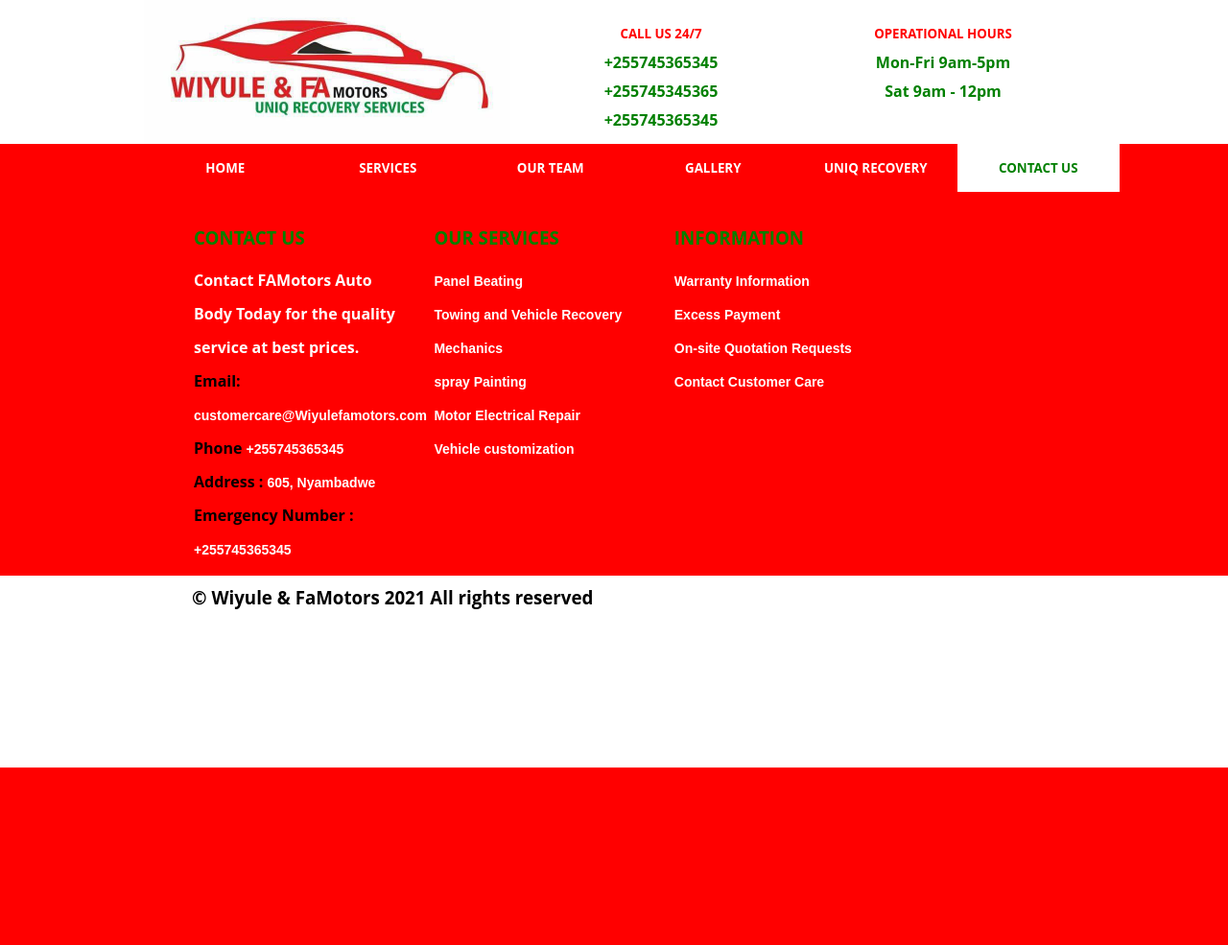
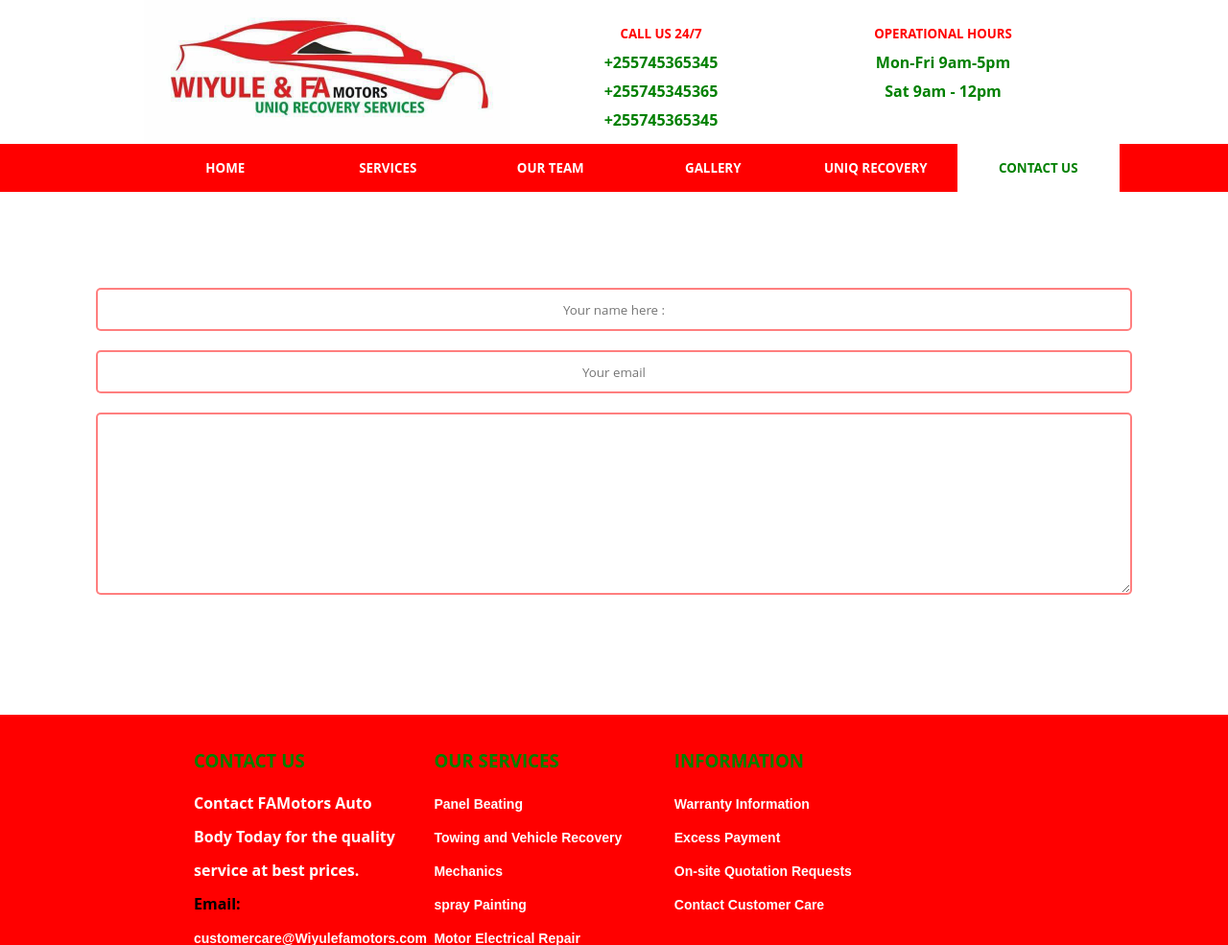
Before and after one commit to collinskoech11/FaMotorsBackend, a Django app: page /Team.html in a window 1280 px wide. Shown: the top 985 px of the page at 96% size. Before the commit the page ends 800 px from the top, so only its background shows below. Run offline with Django 3.2, Linux system fonts and the light colour scheme; some libraries are stand-ins or nearby versions; some web fonts are replaced.

Commit message:
update contact form

```diff
--- a/famotors/famotors/urls.py
+++ b/famotors/famotors/urls.py
@@ -27,6 +27,6 @@ urlpatterns = [
     path('Service.html', views.Contact, name='Service'),
     path('Team.html', views.Contact, name='Team'),
     path('register.html', views.register, name='register'),
-    path('login.html',auth_view.LoginView.as_view(template_name='SignIn.html')),
+    path('login.html',auth_view.LoginView.as_view(template_name='login.html')),
     path('logout.html', auth_view.LogoutView.as_view(template_name='logout.html')),
 ]
--- a/famotors/fasite/templates/Contact.html
+++ b/famotors/fasite/templates/Contact.html
@@ -6,12 +6,42 @@
     <meta charset="UTF-8">
     <meta http-equiv="X-UA-Compatible" content="IE=edge">
     <meta name="viewport" content="width=device-width, initial-scale=1.0">
-    <title>Wiyule & FA Motors</title>
+    <title>Wiyule & FA Motors | Contact Page </title>
     <link rel="stylesheet" href="{% static 'css/style.css' %}">
     <link rel="icon" href="{% static 'img/logo2.png' %}">
     <link rel="preconnect" href="https://fonts.googleapis.com">
     <link rel="preconnect" href="https://fonts.gstatic.com" crossorigin>
     <link href="https://fonts.googleapis.com/css2?family=Benne&display=swap" rel="stylesheet">
+    <style>
+        .form-container{
+            width:100%;
+            padding:100px;
+        }
+        .form-container input{
+            width:100%;
+            padding:3px;
+            border-radius: 5px;
+            height:45px;
+            margin-bottom:20px;
+            text-align:center;
+            border: 2px solid rgb(255,0,0,0.5);
+        }
+        .form-container textarea{
+            width:100%;
+            padding:3px;
+            border-radius: 5px;
+            margin-bottom:20px;
+            text-align:center;
+            border: 2px solid rgb(255,0,0,0.5);
+        }
+        @media screen and (max-width:1200px){
+            .forb-container{
+                width:100%;
+                padding:100px;
+            }
+        }
+
+    </style>
     <script src="https://code.jquery.com/jquery-2.2.0.min.js" type="text/javascript"></script>
     <script src="https://cdnjs.cloudflare.com/ajax/libs/slick-carousel/1.6.0/slick.js"></script>
     <script src="https://maxcdn.bootstrapcdn.com/bootstrap/3.3.6/js/bootstrap.min.js"></script>
@@ -56,6 +86,13 @@
             <a href="Contact.html"><button class="active">Contact Us</button></a>
         </div>
     </section>
+    <section class="FormCon">
+        <div class="form-container">
+            <input type="text" placeholder="Your name here :" name="name" id="name">
+            <input type="text" placeholder="Your email" name="email" id="email">
+            <textarea name="message" id="message" cols="30" rows="10"></textarea>
+        </div>
+    </section>
     <secttion class="FooterContainer">
         <div class="footer-home">
             <div class="footer-main">
--- a/famotors/fasite/templates/register.html
+++ b/famotors/fasite/templates/register.html
@@ -60,7 +60,7 @@
     </section>
     <section class="FormCon">
         {% block content %}
-            <div class="container" style="margin-top: 0; padding-top:220px;">
+            <div class="container">
                 <form action="" method="POST">
                 {% csrf_token %}
                 <fieldset class="form-group">
```
Also changed, not shown: famotors/famotors/settings.py (+9 -0 lines), famotors/db.sqlite3.
